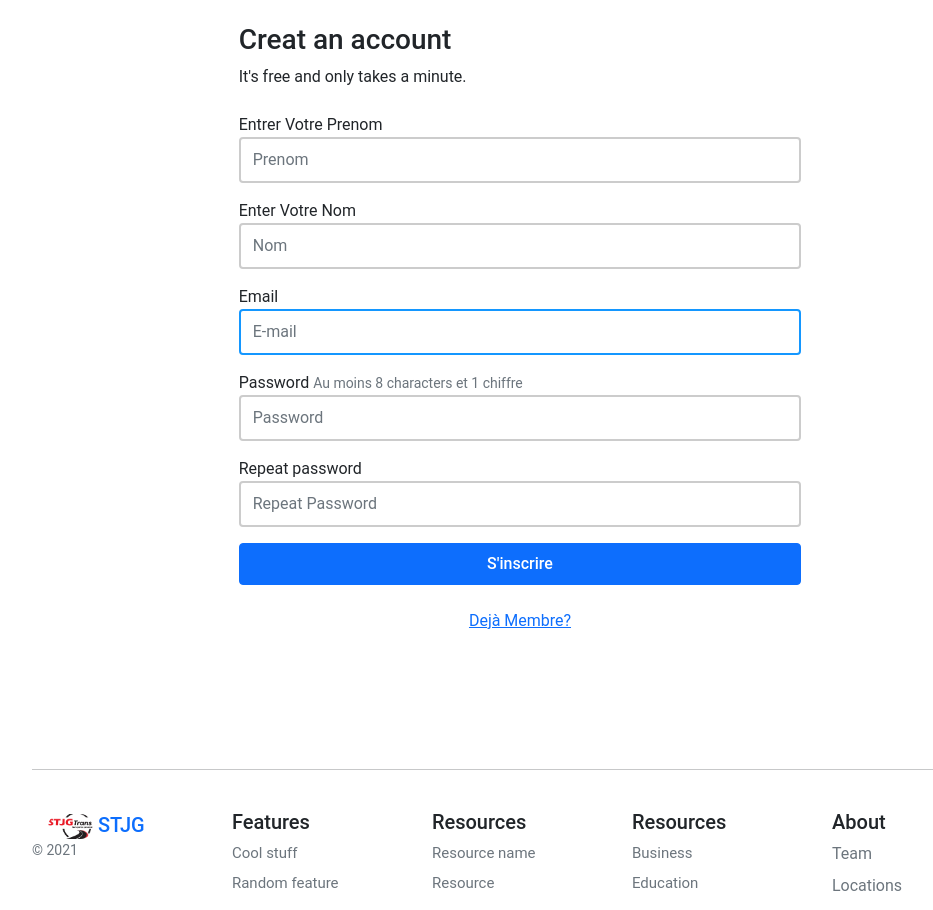
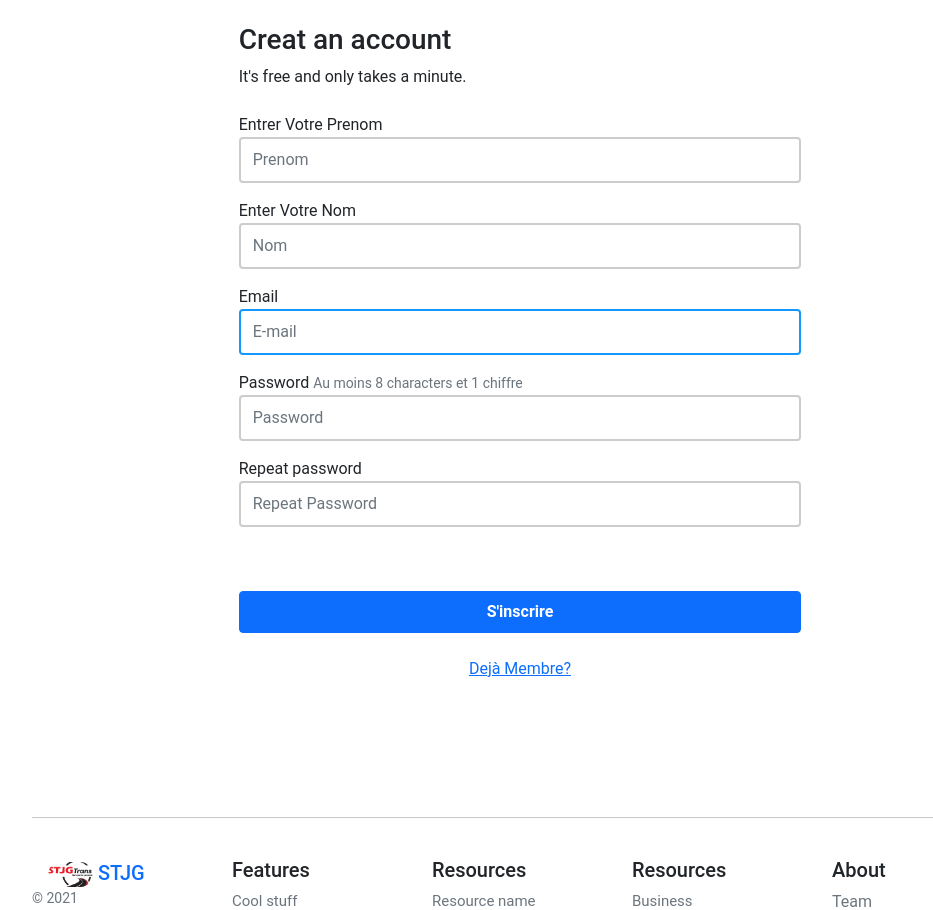
Before and after one commit to ezzimo/FleetManager, a Django app: page /account/register/ in a window 1280 px wide. Shown: the part 124-1034 px from the top of the page, without its empty margins (120-1053 px from the left). Run offline with Django 3.2, Linux system fonts and the light colour scheme; parts of the project's set-up code (start-up, migrations or seed data) failed here and were passed over.

Commit message:
styling test

```diff
--- a/templates/account/registration/register.html
+++ b/templates/account/registration/register.html
@@ -34,7 +34,7 @@
     <label>{{ form.password2.label}}</label>
     {{ form.password2 }}
     <div class="d-grid gap-2">
-    <button class="btn btn-primary btn-block py-2 mb-4 mt 5 fw500 w-100" type="submit">S'inscrire</button>
+    <button class="btn btn-primary py-2 mb-4 mt-5 fw-bold" type="submit">S'inscrire</button>
     </div>
     <div class="flex-column justify-content-center mx-auto pb-3">
     <p class="text-center">
```
